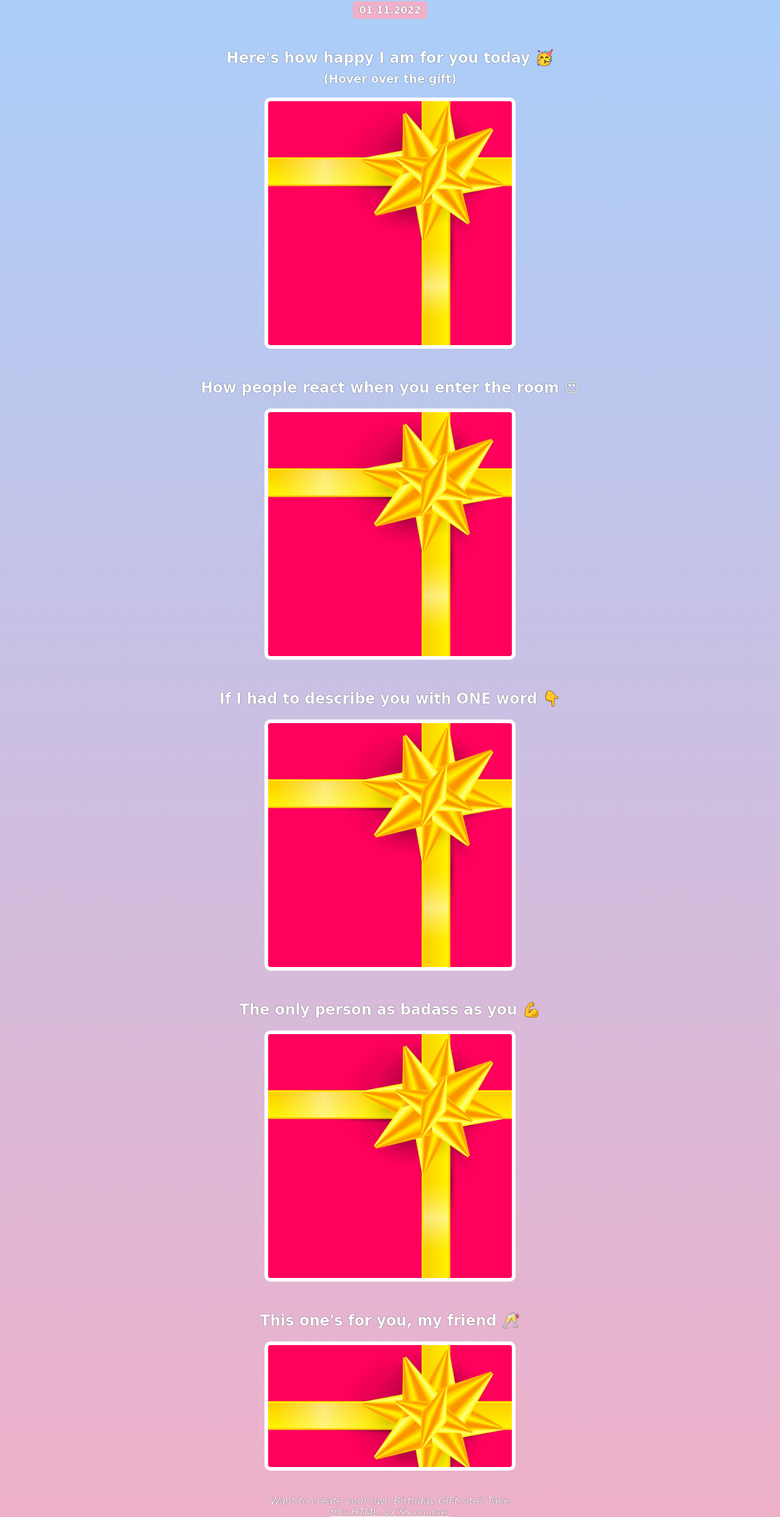
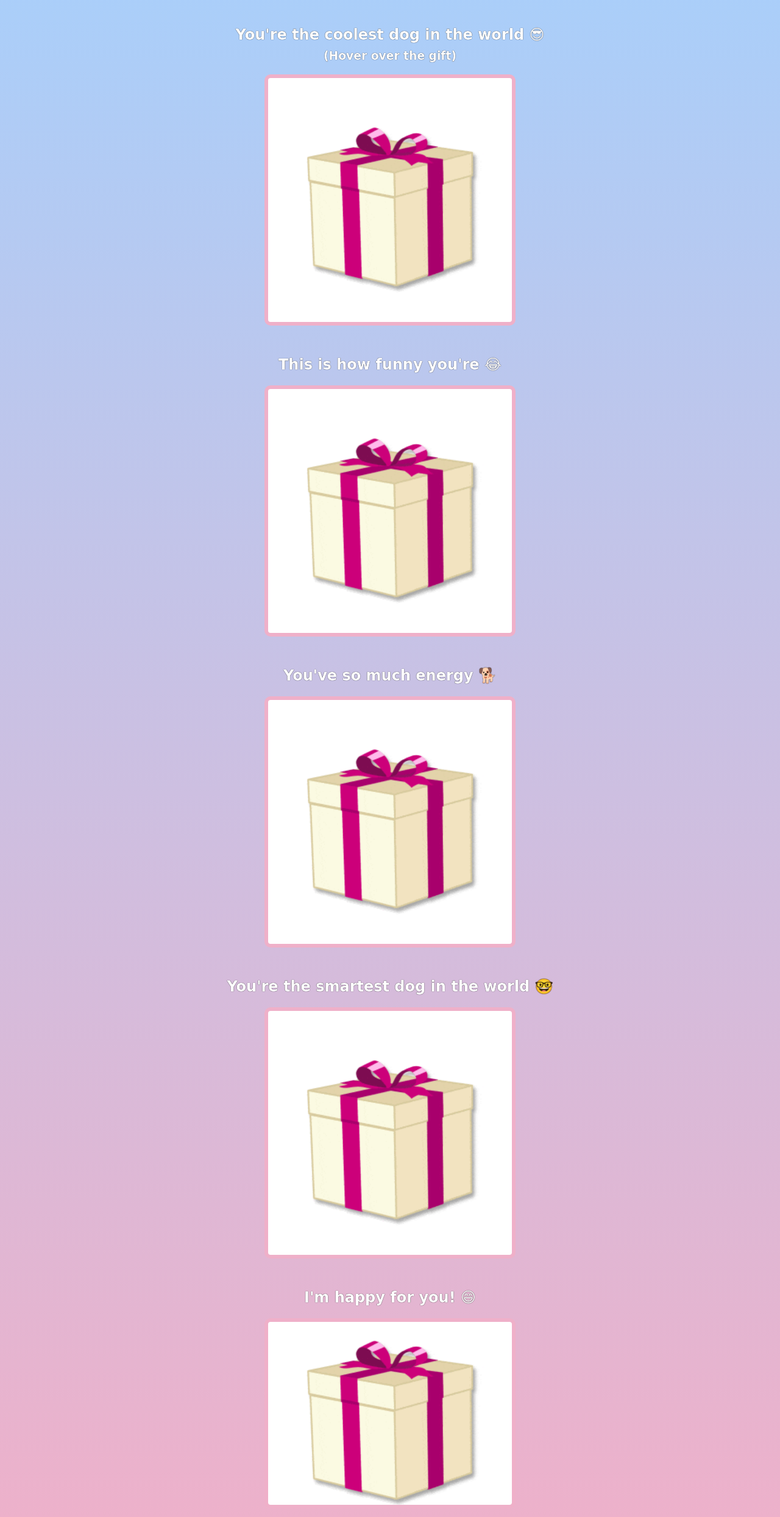
Before and after one commit to rosenblumitamar/birthday-gift-site, a plain HTML site: page index.html in a window 1280 px wide. Shown: the part 312-2800 px from the top of the page at 61% size. Drawn offline with Linux system fonts and the light colour scheme; a web font is replaced by a local one.

Commit message:
Updated content
Change name and images

```diff
--- a/index.html
+++ b/index.html
@@ -10,36 +10,36 @@
   </head>
   <body>
     <div id="header">
-      <h1>Today is Per's birthday 🎉</h1>
-      <img id="bff-img" src="images/nick.jpg" />
-      <h2 id="bday-age">24 years old</h2>
-      <h4 id="bday-date">01.11.2022</h4>
+      <h1>Today is Corgi's birthday 🥳</h1>
+      <img id="dog-img" src="images/corgi.jpg" />
+      <h2 id="bday-age">5 years old</h2>
+      <h4 id="bday-date">26.03.2025</h4>
     </div>
 
     <div class="gift-section">
-      <h2 class="gift-title">Here's how happy I am for you today 🥳</h2>
+      <h2 class="gift-title">You're the coolest dog in the world 😎</h2>
       <h3 class="gift-hint">(Hover over the gift)</h3>
-      <div class="gift-img" id="gift-img-happy"></div>
+      <div class="gift-img" id="gift-img-cool"></div>
     </div>
 
     <div class="gift-section">
-      <h2 class="gift-title">How people react when you enter the room 😍</h2>
-      <div class="gift-img" id="gift-img-hot"></div>
+      <h2 class="gift-title">This is how funny you're 😂</h2>
+      <div class="gift-img" id="gift-img-funny"></div>
     </div>
 
     <div class="gift-section">
-      <h2 class="gift-title">If I had to describe you with ONE word 👇</h2>
-      <div class="gift-img" id="gift-img-genius"></div>
+      <h2 class="gift-title">You've so much energy 🐕</h2>
+      <div class="gift-img" id="gift-img-energy"></div>
     </div>
 
     <div class="gift-section">
-      <h2 class="gift-title">The only person as badass as you 💪</h2>
-      <div class="gift-img" id="gift-img-badass"></div>
+      <h2 class="gift-title">You're the smartest dog in the world 🤓</h2>
+      <div class="gift-img" id="gift-img-smart"></div>
     </div>
 
     <div class="gift-section">
-      <h2 class="gift-title">This one's for you, my friend 🥂</h2>
-      <div class="gift-img" id="gift-img-cheers"></div>
+      <h2 class="gift-title">I'm happy for you! 😄</h2>
+      <div class="gift-img" id="gift-img-happy"></div>
     </div>
 
     <p id="footer">
--- a/styles/styles.css
+++ b/styles/styles.css
@@ -13,7 +13,7 @@ p {
   text-shadow: 0 0 1px #000000;
 }
 
-#bff-img {
+#dog-img {
   width: 150px;
   margin-bottom: 10px;
   border: 6px solid #efb0c9;
@@ -52,38 +52,39 @@ p {
   margin-top: 0;
 }
 
-#gift-img-cheers {
-  height: 200px;
+#gift-img-happy {
+  height: 300px;
 }
 
 .gift-img {
   max-width: 400px;
   height: 400px;
   margin: 20px auto;
-  border: 6px solid white;
+  border: 6px solid #efb0c9;
   border-radius: 10px;
-  background-image: url("/images/gift-cover.jpg");
+  background-image: url("/images/gift-cover.gif");
+  background-position: right;
   background-size: cover;
+}
+
+#gift-img-cool:hover {
+  background-image: url("/images/cool.gif");
+}
+
+#gift-img-funny:hover {
+  background-image: url("/images/funny.gif");
+}
+
+#gift-img-energy:hover {
+  background-image: url("/images/energy.gif");
+}
+
+#gift-img-smart:hover {
+  background-image: url("/images/smart.gif");
 }
 
 #gift-img-happy:hover {
   background-image: url("/images/happy.gif");
-}
-
-#gift-img-hot:hover {
-  background-image: url("/images/hot.gif");
-}
-
-#gift-img-genius:hover {
-  background-image: url("/images/genius.gif");
-}
-
-#gift-img-badass:hover {
-  background-image: url("/images/badass.gif");
-}
-
-#gift-img-cheers:hover {
-  background-image: url("/images/cheers.gif");
 }
 
 #footer {
```
Also changed, not shown: images/genius.gif (deleted), images/gift-cover.gif (added), images/gift-cover.jpg (deleted), images/happy.gif, images/nick.jpg (deleted), images/smart.gif (added), 7 other files.
